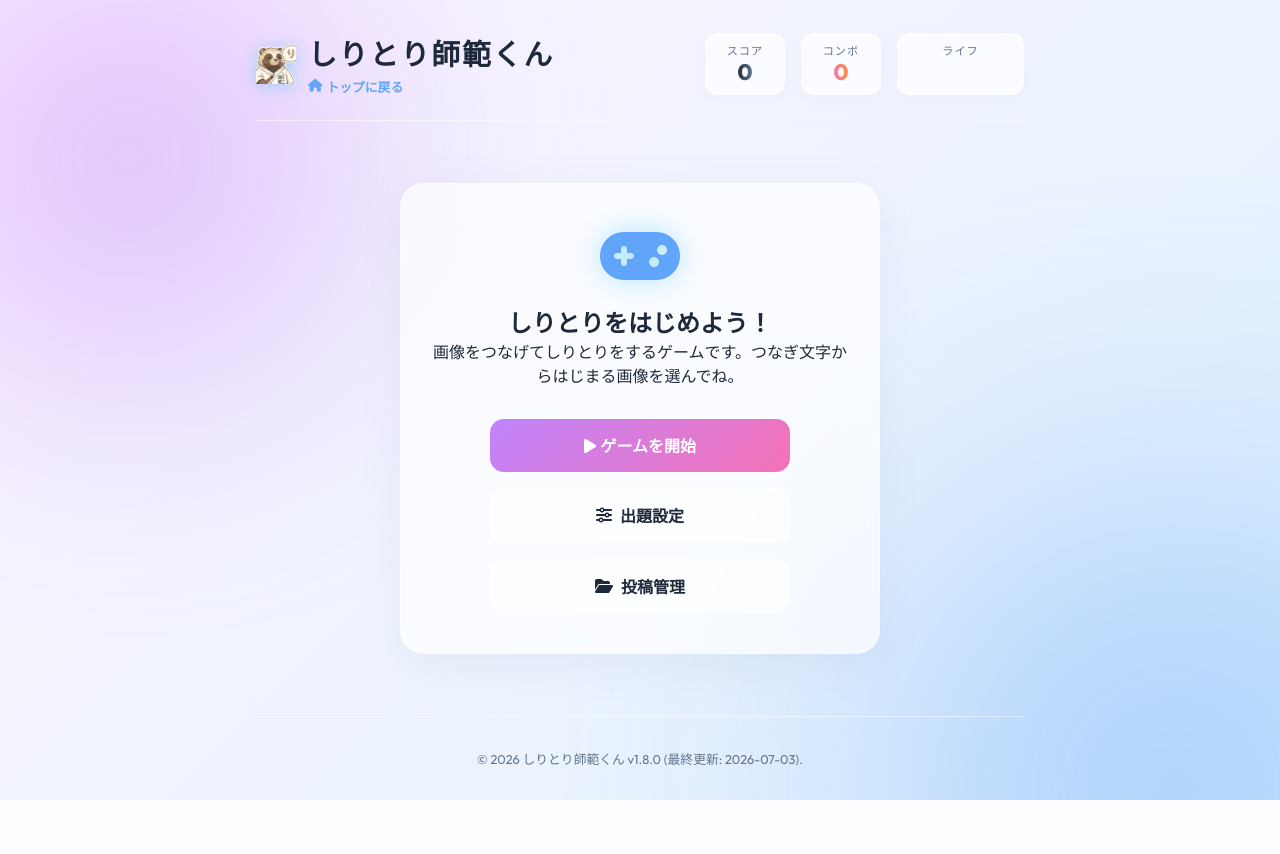
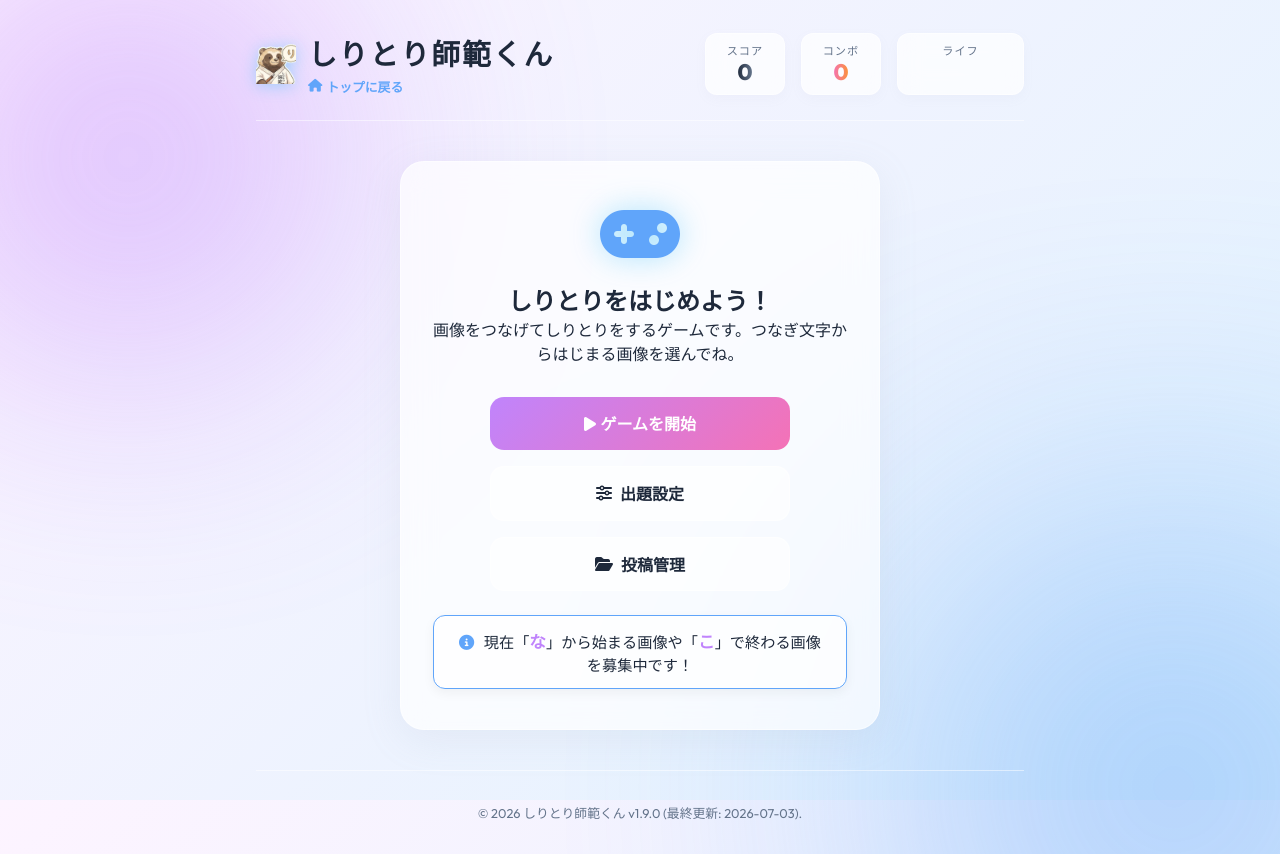
Before and after one commit to sigepiyo338-droid/siritori, a Django app: page /shiritori/ in a window 1280 px wide. Before the commit the page ends 800 px from the top, so only its background shows below. Run offline with Django 5.2, Linux system fonts and the light colour scheme; data that the repository does not hold is empty.

Commit message:
文字募集のお知らせを追加しました(師範v1.9.0)

```diff
--- a/shiritori_game/templates/shiritori_game/index.html
+++ b/shiritori_game/templates/shiritori_game/index.html
@@ -81,7 +81,6 @@
                     {% endfor %}
                 </div>
             {% endif %}
-
             <!-- トップメニュー画面 -->
             <div id="game-menu" class="game-card menu-card">
                 <i class="fa-solid fa-gamepad status-icon" style="color: var(--accent-blue); filter: drop-shadow(0 0 15px rgba(56, 189, 248, 0.4)); margin-bottom: 1rem;"></i>
@@ -92,6 +91,14 @@
                     <a href="{% url 'shiritori_game:game_settings' %}" class="btn btn-secondary"><i class="fa-solid fa-sliders"></i> 出題設定</a>
                     <a href="{% url 'shiritori_game:post_management' %}" class="btn btn-secondary"><i class="fa-solid fa-folder-open"></i> 投稿管理</a>
                 </div>
+
+                <!-- 不足文字アピールメッセージ -->
+                {% if needed_start and needed_end %}
+                <div class="info-message" style="background: rgba(255, 255, 255, 0.7); border: 1px solid var(--accent-blue); padding: 0.8rem 1.2rem; border-radius: 12px; margin-top: 1.5rem; text-align: center; color: var(--text-primary); font-size: 0.95rem; box-shadow: 0 4px 12px rgba(0,0,0,0.05);">
+                    <i class="fa-solid fa-circle-info" style="color: var(--accent-blue); margin-right: 0.4rem;"></i>
+                    現在「<strong style="color: var(--accent-purple); font-size: 1.1em;">{{ needed_start }}</strong>」から始まる画像や「<strong style="color: var(--accent-purple); font-size: 1.1em;">{{ needed_end }}</strong>」で終わる画像を募集中です！
+                </div>
+                {% endif %}
             </div>
 
             <!-- ゲーム開始前のローディングまたはデータ確認 -->
@@ -196,7 +203,7 @@
         </section>
 
         <footer class="app-footer">
-            <p>&copy; 2026 しりとり師範くん <span id="app-version">v1.8.0</span> (<span id="last-updated">最終更新: 2026-07-03</span>).</p>
+            <p>&copy; 2026 しりとり師範くん <span id="app-version">v1.9.0</span> (<span id="last-updated">最終更新: 2026-07-03</span>).</p>
         </footer>
     </div>
 
--- a/shiritori_game/views.py
+++ b/shiritori_game/views.py
@@ -101,11 +101,66 @@ def delete_image(request, image_id):
 
 
 
+def get_least_used_characters():
+    import random
+    from .models import ImageReading
+    HIRAGANA = list("あいうえおかきくけこさしすせそたちつてとなにぬねのはひふへほまみむめもやゆよらりるれろわ")
+
+    small_to_large = {
+        'ぁ': 'あ', 'ぃ': 'い', 'ぅ': 'う', 'ぇ': 'え', 'ぉ': 'お',
+        'っ': 'つ', 'ゃ': 'や', 'ゅ': 'ゆ', 'ょ': 'よ', 'ゎ': 'わ'
+    }
+    voiced_to_clear = {
+        'が': 'か', 'ぎ': 'き', 'ぐ': 'く', 'げ': 'け', 'ご': 'こ',
+        'ざ': 'さ', 'じ': 'し', 'ず': 'す', 'ぜ': 'せ', 'ぞ': 'そ',
+        'だ': 'た', 'ぢ': 'ち', 'づ': 'つ', 'で': 'て', 'ど': 'と',
+        'ば': 'は', 'び': 'ひ', 'ぶ': 'ふ', 'べ': 'へ', 'ぼ': 'ほ',
+        'ぱ': 'は', 'ぴ': 'ひ', 'ぷ': 'ふ', 'ぺ': 'へ', 'ぽ': 'ほ'
+    }
+
+    def normalize(char):
+        if not char: return ''
+        c = small_to_large.get(char, char)
+        c = voiced_to_clear.get(c, c)
+        return c
+
+    readings = ImageReading.objects.filter(image__is_approved=True).values_list('reading', flat=True)
+
+    start_counts = {char: 0 for char in HIRAGANA}
+    end_counts = {char: 0 for char in HIRAGANA}
+
+    for r in readings:
+        if not r: continue
+
+        first_char = normalize(r[0])
+        if first_char in start_counts:
+            start_counts[first_char] += 1
+
+        last_char = r[-1]
+        if last_char == 'ー' and len(r) > 1:
+            last_char = r[-2]
+
+        last_char = normalize(last_char)
+        if last_char in end_counts:
+            end_counts[last_char] += 1
+
+    min_start_count = min(start_counts.values()) if start_counts else 0
+    min_end_count = min(end_counts.values()) if end_counts else 0
+
+    least_starts = [char for char, count in start_counts.items() if count == min_start_count]
+    least_ends = [char for char, count in end_counts.items() if count == min_end_count]
+
+    return random.choice(least_starts) if least_starts else 'あ', random.choice(least_ends) if least_ends else 'あ'
+
 def game_index(request):
     """
     ゲーム本体のHTMLページを表示するビュー
     """
-    return render(request, 'shiritori_game/index.html')
+    needed_start, needed_end = get_least_used_characters()
+    return render(request, 'shiritori_game/index.html', {
+        'needed_start': needed_start,
+        'needed_end': needed_end
+    })
 
 def user_register(request):
     """
```
